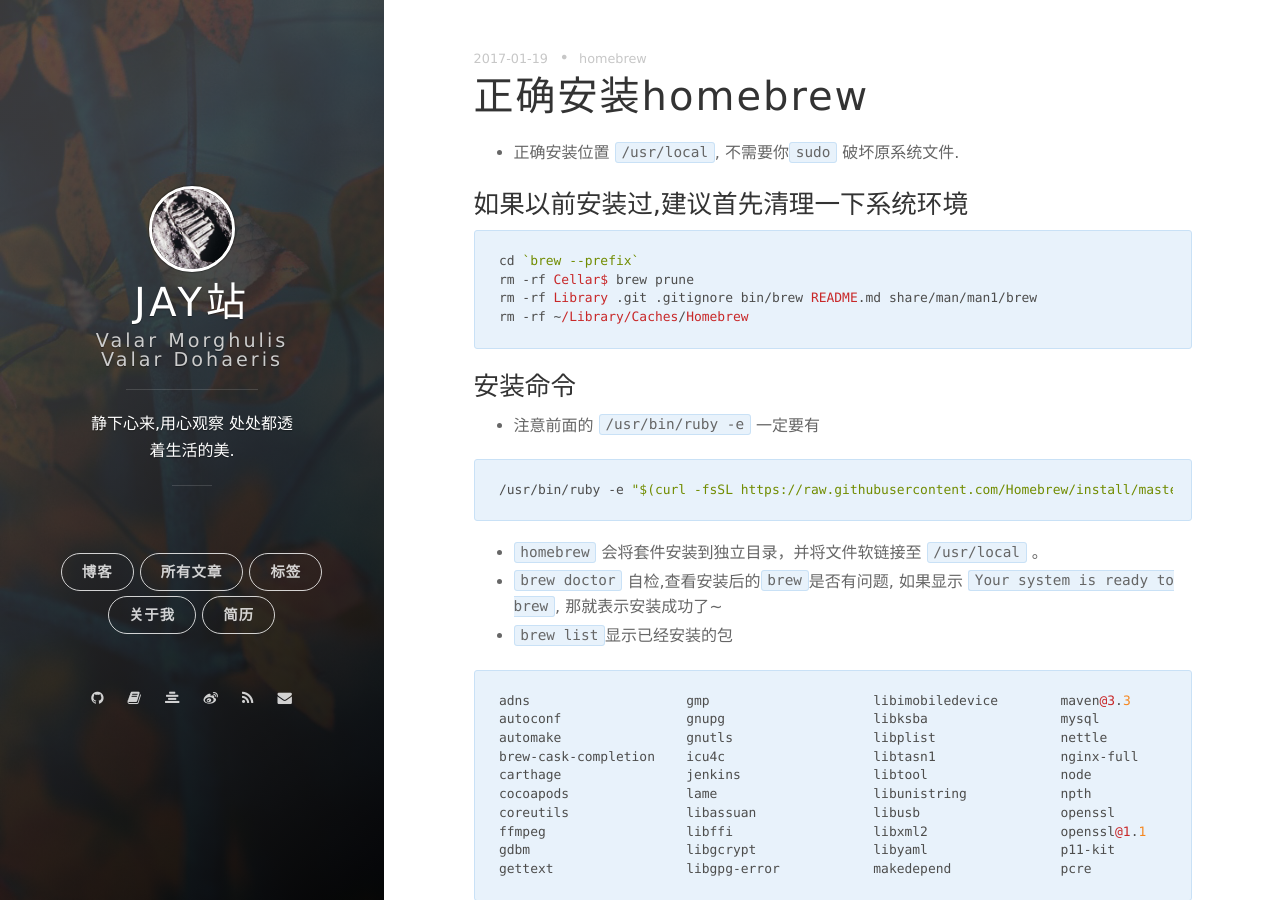
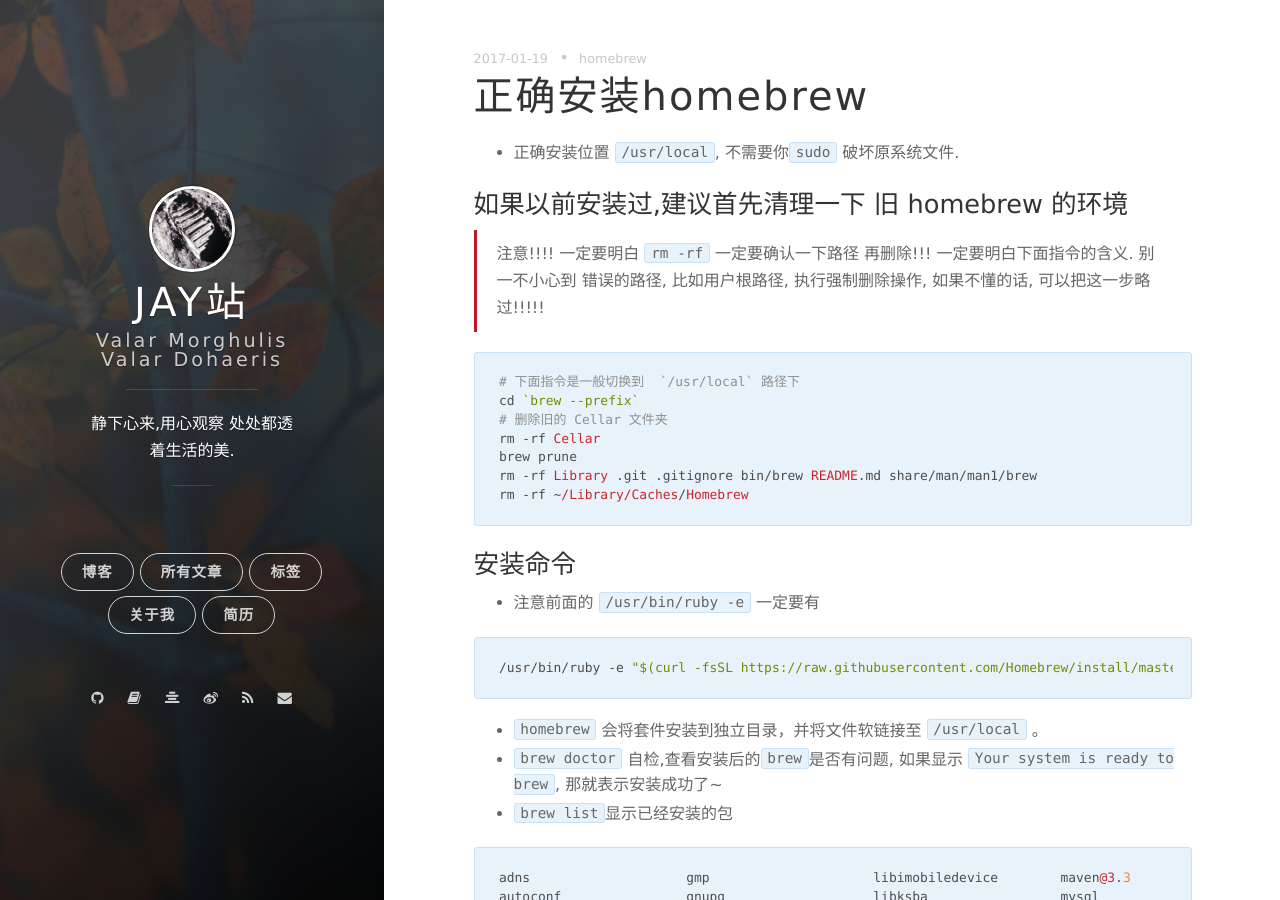
Before and after one commit to manajay/manajay.github.io, a Jekyll site: the page built from _posts/2017-01-19-homebrew-clean-install.md, in a window 1280 px wide and 900 px high. Built offline with Jekyll 4.4.1, drawn with Linux system fonts in a browser that asks for light colours; nearby versions of some CDN libraries; comment, search, counter and statistics services are not loaded.

Commit message:
fix rm -rf issue

````diff
--- a/_posts/2017-01-19-homebrew-clean-install.md
+++ b/_posts/2017-01-19-homebrew-clean-install.md
@@ -8,14 +8,20 @@ date: 2017-01-19 12:23:32 +09:00
 * 正确安装位置 `/usr/local`, 不需要你`sudo` 破坏原系统文件.
 
 
-### 如果以前安装过,建议首先清理一下系统环境
+### 如果以前安装过,建议首先清理一下 旧 homebrew 的环境
+
+> 注意!!!! 一定要明白 `rm -rf` 一定要确认一下路径 再删除!!! 一定要明白下面指令的含义. 别一不小心到 错误的路径, 比如用户根路径, 执行强制删除操作, 如果不懂的话, 可以把这一步略过!!!!!
 
 ```
+# 下面指令是一般切换到  `/usr/local` 路径下
 cd `brew --prefix`
-rm -rf Cellar$ brew prune
+# 删除旧的 Cellar 文件夹
+rm -rf Cellar
+brew prune
 rm -rf Library .git .gitignore bin/brew README.md share/man/man1/brew
 rm -rf ~/Library/Caches/Homebrew
 ```
+
 
 ### 安装命令
 
````
